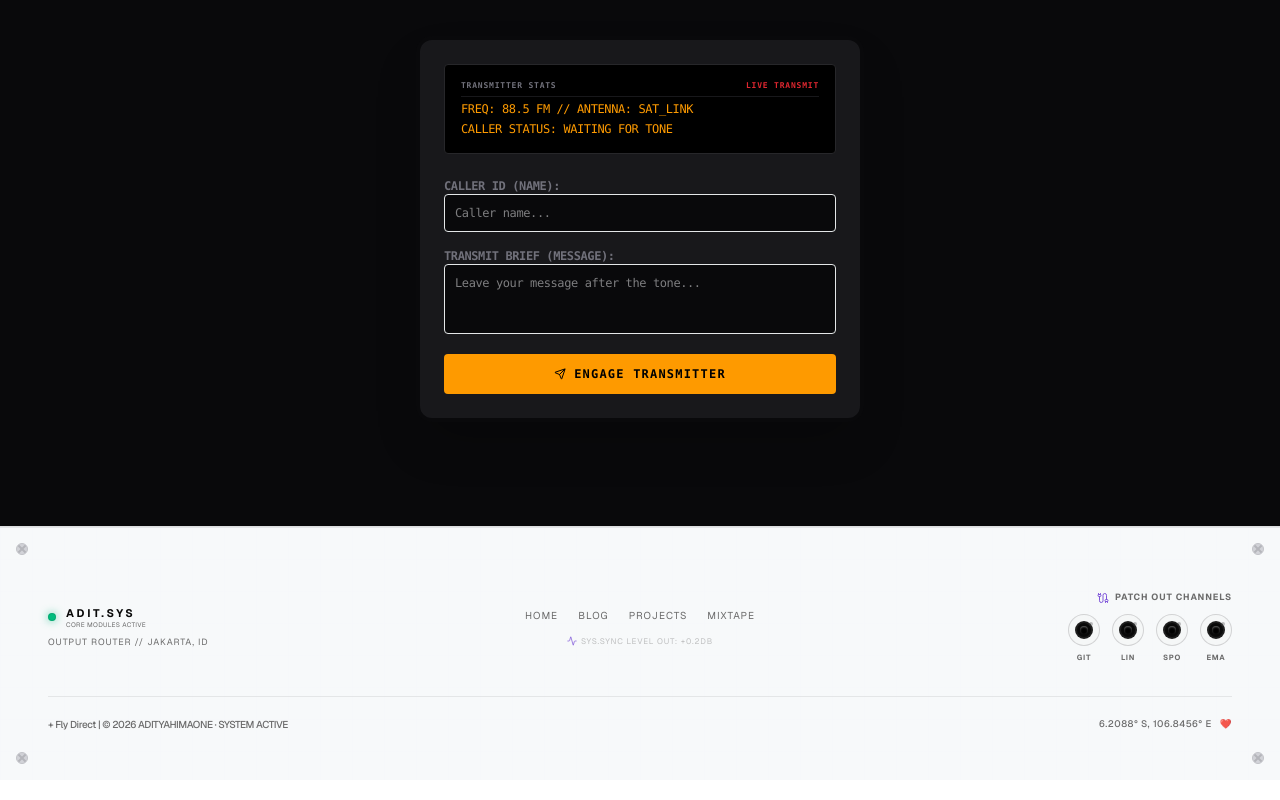
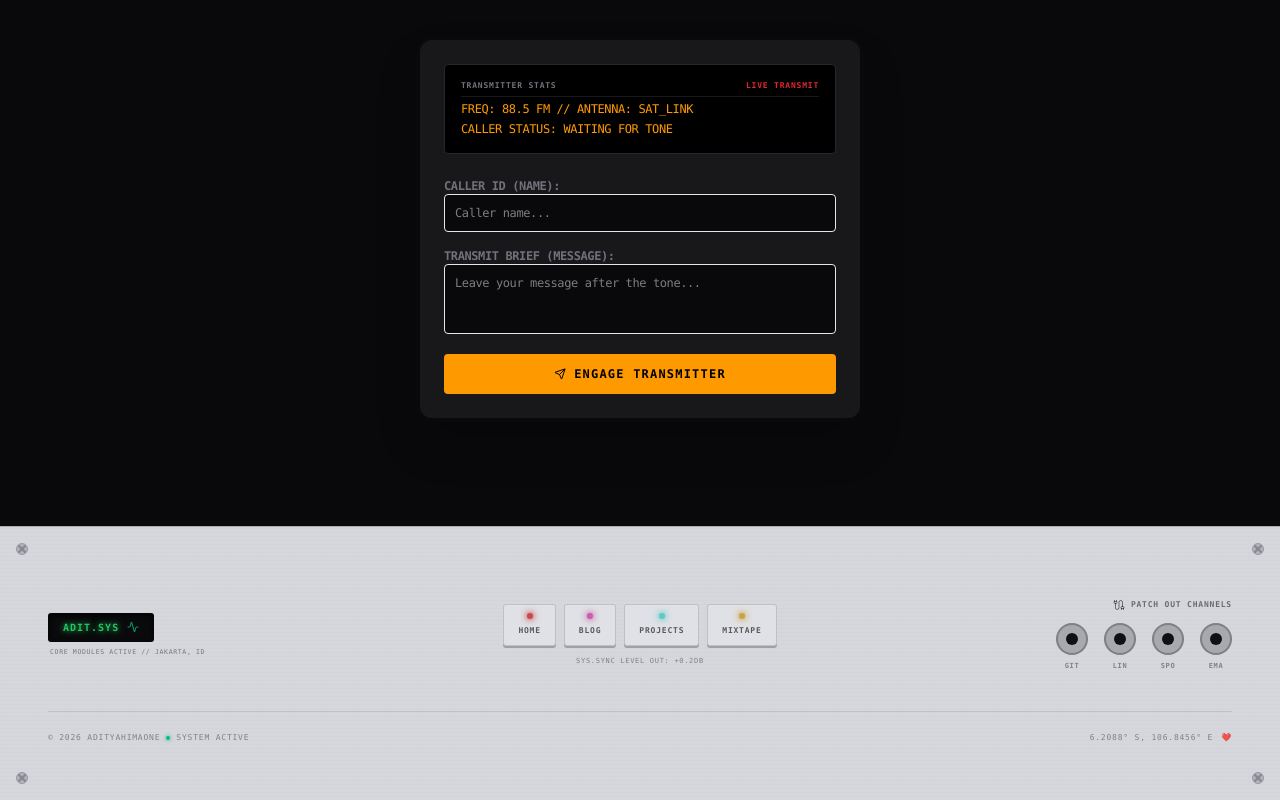
Before and after one commit to adityahimaone/next-portfolio-blog, a Next.js app: page /alt in a window 1280 px wide. Shown: the part 3351-4151 px from the top of the page. Built offline with nearby package versions, Linux system fonts and the light colour scheme.

Commit message:
design: redesign footer to match header-daw rack style

```diff
--- a/features/layout/components/footer.tsx
+++ b/features/layout/components/footer.tsx
@@ -4,76 +4,125 @@ import Link from 'next/link'
 import { useState } from 'react'
 import { Activity, Cable } from 'lucide-react'
 import { Screw } from '@/components/screw'
+import { cn } from '@/lib/utils'
 import { SOCIAL_LINKS, FOOTER_NAVIGATION } from '../constants'
+
+const NAV_COLORS: Record<string, string> = {
+  HOME:     '#C84B4B',
+  BLOG:     '#C95FAA',
+  PROJECTS: '#5FC9C9',
+  MIXTAPE:  '#C9A447',
+}
+
+const SOCIAL_COLORS: Record<string, string> = {
+  GitHub: '#A855F7',   // Violet
+  LinkedIn: '#0077b5', // LinkedIn Blue
+  Spotify: '#1DB954',  // Spotify Green
+  Email: '#EF4444',    // Red
+}
 
 export function Footer() {
   const [hoveredJack, setHoveredJack] = useState<string | null>(null)
   const currentYear = new Date().getFullYear()
 
   return (
-    <footer className="bg-bone-white dark:bg-void border-graphite/15 dark:border-graphite/45 text-foreground dark:text-ash relative overflow-hidden border-t py-12 transition-colors duration-500">
+    <footer className={cn(
+      'relative overflow-hidden py-14 transition-all duration-300 border-t',
+      'border-black/20 dark:border-black/50 bg-[var(--daw-chassis)] dark:bg-[var(--daw-chassis)]',
+      'before:pointer-events-none before:absolute before:inset-0 before:bg-[repeating-linear-gradient(0deg,transparent,transparent_3px,rgba(0,0,0,0.01)_3px,rgba(0,0,0,0.01)_4px)]'
+    )}>
       {/* Subtle Grid Pattern */}
       <div className="pointer-events-none absolute inset-0 bg-[linear-gradient(to_right,rgba(175,80,255,0.012)_1px,transparent_1px),linear-gradient(to_bottom,rgba(175,80,255,0.012)_1px,transparent_1px)] bg-[size:32px_32px] opacity-40 dark:opacity-100" />
       <div className="pointer-events-none absolute inset-0 bg-[url('/noise.png')] opacity-2 mix-blend-overlay" />
 
       {/* Viewport Mounting Screws (Matches Hero & Header Ears) */}
-      <Screw className="text-slate/50 dark:text-graphite absolute top-4 left-4 opacity-40 dark:opacity-50" />
-      <Screw className="text-slate/50 dark:text-graphite absolute top-4 right-4 opacity-40 dark:opacity-50" />
-      <Screw className="text-slate/50 dark:text-graphite absolute bottom-4 left-4 opacity-40 dark:opacity-50" />
-      <Screw className="text-slate/50 dark:text-graphite absolute right-4 bottom-4 opacity-40 dark:opacity-50" />
+      <Screw className="absolute top-4 left-4 hover:rotate-12 transition-transform opacity-60" />
+      <Screw className="absolute top-4 right-4 hover:-rotate-12 transition-transform opacity-60" />
+      <Screw className="absolute bottom-4 left-4 hover:-rotate-12 transition-transform opacity-60" />
+      <Screw className="absolute right-4 bottom-4 hover:rotate-12 transition-transform opacity-60" />
 
-      {/* Top chassis seam */}
-      <div className="bg-graphite/10 dark:bg-graphite/35 absolute inset-x-0 top-0 h-[1px]" />
-
-      <div className="relative container mx-auto flex flex-col gap-8 px-6 md:px-12">
+      <div className="relative container mx-auto flex flex-col gap-10 px-6 md:px-12">
         {/* Main Simplified Layout Grid */}
         <div className="grid grid-cols-1 items-center gap-8 pt-4 md:grid-cols-12">
-          {/* Left Block: Logo / Branding (Matches Header Logo) */}
-          <div className="flex flex-col items-start gap-1.5 md:col-span-4">
+
+          {/* Left Block: Logo / Branding (Matches Header LCD Readout) */}
+          <div className="flex flex-col items-start gap-1.5 md:col-span-4 select-none">
             <Link href="/" className="group flex items-center gap-2.5">
-              <div className="h-2 w-2 rounded-full border border-black/10 bg-emerald-500 shadow-[0_0_8px_rgba(16,185,129,0.7)]" />
-              <div className="flex flex-col">
-                <span className="text-foreground dark:text-bone-white font-[family-name:var(--font-whyte-inktrap-mono)] text-[11px] font-bold tracking-[0.25em] uppercase">
+              <div className="flex flex-col items-start gap-1">
+                <div
+                  className={cn(
+                    'px-3.5 py-1.5 rounded-[3px]',
+                    'bg-[#0A0A0C]',
+                    'border border-black/40',
+                    'shadow-[inset_0_1.5px_4px_rgba(0,0,0,0.85)]',
+                    'flex items-center gap-2'
+                  )}
+                >
+                  <span
+                    className="font-mono text-[10px] font-bold tracking-widest uppercase"
+                    style={{
+                      color: '#22C55E',
+                      textShadow: '0 0 6px #22C55E',
+                    }}
+                  >
                     ADIT.SYS
                   </span>
-                <span className="text-slate dark:text-graphite -mt-0.5 font-[family-name:var(--font-whyte-inktrap-mono)] text-[6.5px] tracking-wider uppercase">
-                  CORE MODULES ACTIVE
+                  <Activity className="h-3 w-3 text-emerald-500 animate-pulse" />
+                </div>
+                <span className="font-mono text-[6.5px] tracking-widest text-black/45 dark:text-white/20 uppercase mt-0.5 ml-0.5">
+                  CORE MODULES ACTIVE // JAKARTA, ID
                 </span>
               </div>
             </Link>
-            <span className="text-slate dark:text-graphite font-[family-name:var(--font-whyte-inktrap-mono)] text-[9px] tracking-widest uppercase">
-              OUTPUT ROUTER // JAKARTA, ID
-            </span>
           </div>
 
-          {/* Center Block: Simplified Sub-navigation */}
-          <div className="flex flex-col items-center justify-center gap-2 md:col-span-4">
-            <div className="flex flex-wrap justify-center gap-x-5 gap-y-1.5 font-[family-name:var(--font-whyte-inktrap-mono)] text-[10px] tracking-widest uppercase">
-              {FOOTER_NAVIGATION.map((item) => (
+          {/* Center Block: Channel Strip Sub-navigation */}
+          <div className="flex flex-col items-center justify-center gap-2.5 md:col-span-4">
+            <div className="flex flex-wrap justify-center gap-2">
+              {FOOTER_NAVIGATION.map((item) => {
+                const color = NAV_COLORS[item.name.toUpperCase()] ?? '#C9A447'
+                return (
                   <Link
                     key={item.name}
                     href={item.href}
-                  className="text-slate hover:text-primary dark:text-ash/60 dark:hover:text-bone-white transition-colors"
+                    className={cn(
+                      'relative flex flex-col items-center justify-between px-3.5 py-2 rounded-[3px]',
+                      'border border-black/15 dark:border-white/5 bg-[var(--daw-chassis-raised)] dark:bg-[var(--daw-chassis-raised)]',
+                      'shadow-[0_2px_0_rgba(0,0,0,0.25),inset_0_1px_0_rgba(255,255,255,0.06)] cursor-pointer select-none transition-all active:scale-95',
+                      'hover:border-black/25 dark:hover:border-white/15 hover:bg-black/5 dark:hover:bg-white/5'
+                    )}
                   >
+                    {/* LED dot at top */}
+                    <div
+                      className="h-1.5 w-1.5 rounded-full mb-1.5 transition-all duration-300"
+                      style={{
+                        background: color,
+                        boxShadow: `0 0 5px ${color}, 0 0 8px ${color}`,
+                      }}
+                    />
+                    {/* Label */}
+                    <span className="font-mono text-[8px] font-bold uppercase tracking-widest text-black/60 dark:text-white/45 group-hover:text-white">
                       {item.name}
+                    </span>
                   </Link>
-              ))}
+                )
+              })}
             </div>
-            <div className="text-slate/40 dark:text-graphite/70 mt-1 flex items-center gap-1 font-[family-name:var(--font-whyte-inktrap-mono)] text-[8px] tracking-widest uppercase">
-              <Activity className="text-primary h-2.5 w-2.5 animate-pulse" />
+            <div className="text-black/40 dark:text-white/20 flex items-center gap-1 font-mono text-[7px] tracking-widest uppercase">
               SYS.SYNC LEVEL OUT: +0.2dB
             </div>
           </div>
 
-          {/* Right Block: Simplified Patchbay Sockets */}
-          <div className="flex flex-col items-start gap-2.5 md:col-span-4 md:items-end">
-            <span className="text-slate dark:text-graphite/80 flex items-center gap-1.5 font-[family-name:var(--font-whyte-inktrap-mono)] text-[9px] font-bold tracking-widest uppercase">
-              <Cable className="text-primary h-3 w-3" />
+          {/* Right Block: Social Links Recessed Jack Sockets */}
+          <div className="flex flex-col items-start gap-3 md:col-span-4 md:items-end">
+            <span className="text-black/50 dark:text-white/30 flex items-center gap-1.5 font-mono text-[8px] font-bold tracking-widest uppercase">
+              <Cable className="h-3 w-3" />
               PATCH OUT CHANNELS
             </span>
-            <div className="flex gap-3">
+            <div className="flex gap-4">
               {SOCIAL_LINKS.map((link) => {
                 const isHovered = hoveredJack === link.name
+                const ledColor = SOCIAL_COLORS[link.name] ?? '#C9A447'
 
                 return (
                   <a
@@ -86,28 +135,27 @@ export function Footer() {
                     className="group flex cursor-pointer flex-col items-center gap-1.5 select-none"
                     title={link.label}
                   >
-                    {/* Simplified socket socket */}
+                    {/* Recessed jack socket */}
                     <div
-                      className={`flex h-8 w-8 items-center justify-center rounded-full border transition-all ${
+                      className={cn(
+                        'flex h-8 w-8 items-center justify-center rounded-full border-2 transition-all duration-200',
                         isHovered
-                          ? 'border-primary bg-primary/10 shadow-[0_0_8px_rgba(175,80,255,0.25)]'
-                          : 'border-graphite/20 bg-ash/30 dark:border-graphite/45 dark:bg-void/40'
-                      }`}
+                          ? 'border-white/30 bg-[var(--daw-chassis-deep)] shadow-[0_0_8px_rgba(255,255,255,0.15)]'
+                          : 'border-black/25 dark:border-white/10 bg-[var(--daw-chassis-deep)]'
+                      )}
                     >
-                      <div className="bg-void border-graphite/35 relative flex h-4.5 w-4.5 items-center justify-center rounded-full border-2">
-                        <div className="h-2 w-2 rounded-full bg-black shadow-[inset_0_1px_2px_rgba(255,255,255,0.4)]" />
-                        {/* Mini LED indicator above socket */}
+                      {/* Inner contact hole */}
+                      <div className="h-3 w-3 rounded-full bg-black/90 shadow-inner flex items-center justify-center">
                         <div
-                          className={`absolute h-1 w-1 rounded-full transition-colors duration-200 ${
-                            isHovered
-                              ? 'bg-primary shadow-[0_0_4px_#af50ff]'
-                              : 'bg-graphite/35'
-                          }`}
-                          style={{ top: '-1.5px', right: '-1.5px' }}
+                          className={cn(
+                            'h-1 w-1 rounded-full transition-all duration-300',
+                            isHovered ? 'shadow-[0_0_4px_currentColor]' : 'bg-transparent'
+                          )}
+                          style={{ color: ledColor, backgroundColor: isHovered ? ledColor : 'transparent' }}
                         />
                       </div>
                     </div>
-                    <span className="text-slate dark:text-ash/50 group-hover:text-primary font-[family-name:var(--font-whyte-inktrap-mono)] text-[7.5px] font-bold tracking-widest uppercase transition-colors">
+                    <span className="font-mono text-[7px] font-bold tracking-widest text-black/40 dark:text-white/20 group-hover:text-white transition-colors uppercase">
                       {link.name.substring(0, 3)}
                     </span>
                   </a>
@@ -118,13 +166,15 @@ export function Footer() {
         </div>
 
         {/* Bottom Coordinates & Direct Link Strip (Matches Hero) */}
-        <div className="border-graphite/10 dark:border-graphite/35 text-slate dark:text-graphite flex flex-col items-center justify-between gap-3 border-t pt-5 font-[family-name:var(--font-whyte-inktrap)] text-[10px] font-medium select-none sm:flex-row">
-          <span>
-            + Fly Direct | © {currentYear} ADITYAHIMAONE · SYSTEM ACTIVE
-          </span>
-          <div className="flex items-center gap-2 font-[family-name:var(--font-whyte-inktrap-mono)] text-[9.5px] tracking-wider uppercase">
+        <div className="border-t border-black/10 dark:border-white/5 text-black/40 dark:text-white/30 flex flex-col items-center justify-between gap-3 pt-5 font-mono text-[8px] font-medium tracking-widest uppercase select-none sm:flex-row">
+          <div className="flex items-center gap-1.5">
+            <span>© {currentYear} ADITYAHIMAONE</span>
+            <span className="h-1 w-1 rounded-full bg-emerald-500 shadow-[0_0_4px_#10b981]" />
+            <span>SYSTEM ACTIVE</span>
+          </div>
+          <div className="flex items-center gap-2">
             <span>6.2088° S, 106.8456° E</span>
-            <span className="text-primary animate-pulse font-bold">❤️</span>
+            <span className="text-red-500 animate-pulse font-bold">❤️</span>
           </div>
         </div>
       </div>
```
Lines whose indentation alone changed are shown as unchanged.
